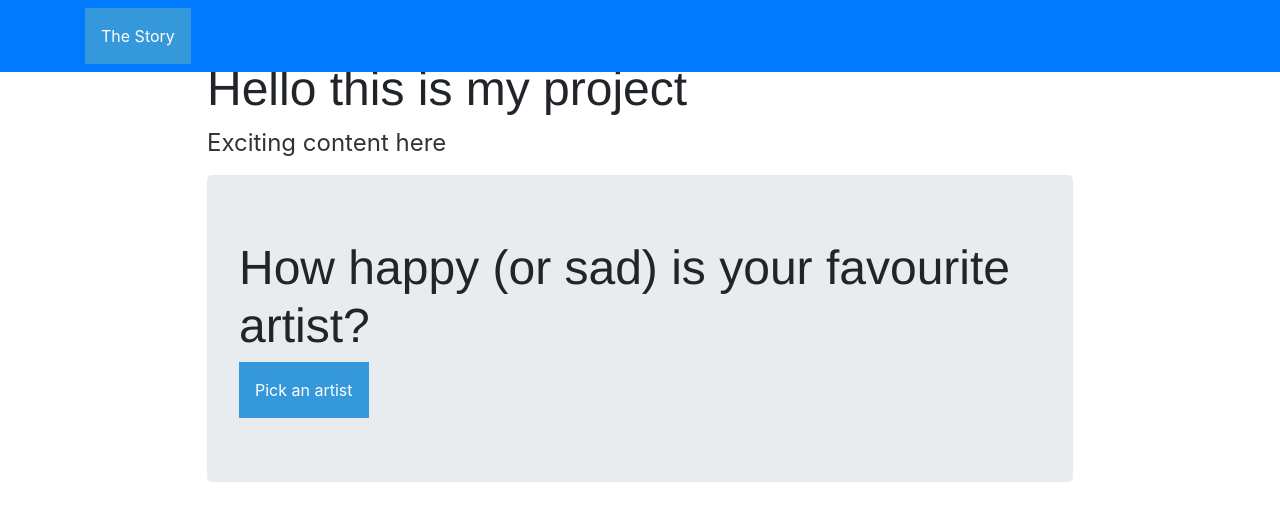
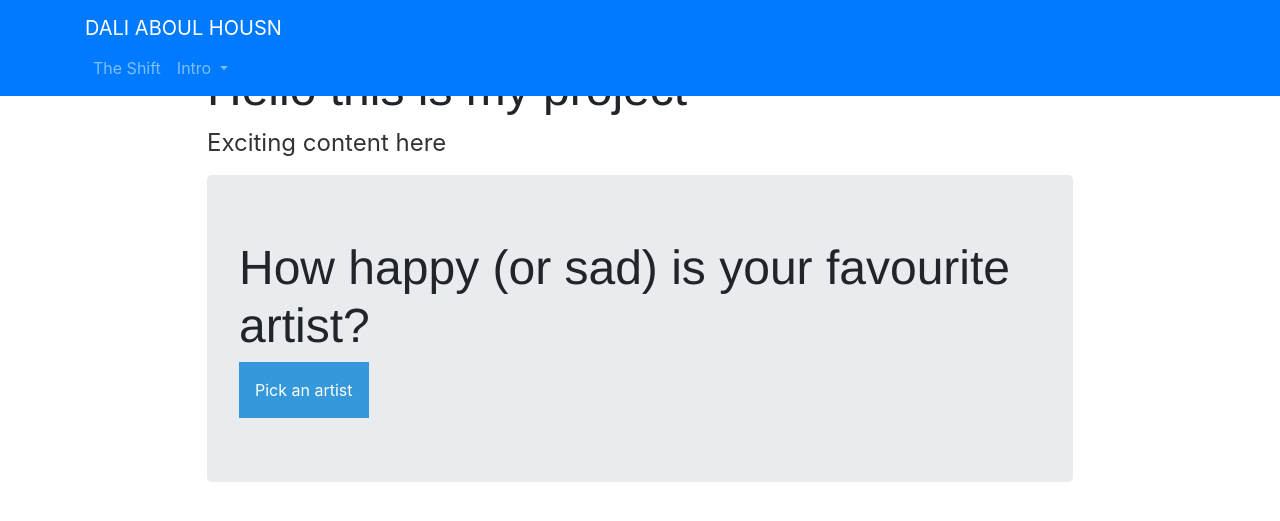
Before and after one commit to ah-dali/ah-dali.github.io, a Jekyll site: the page built from index.html, in a window 1280 px wide. Shown: the top 521 px of the page. Built offline with Jekyll 4.4.1, drawn with Linux system fonts in a browser that asks for light colours; nearby versions of some CDN libraries; library files that are not in the unit come from our copies.

Commit message:
Update default.html

```diff
--- a/_layouts/default.html
+++ b/_layouts/default.html
@@ -13,21 +13,28 @@
 	     <div class="navbar navbar-expand-lg fixed-top navbar-dark bg-primary">
 		<div class="container">
 			<div class="navbar-header">
+				<a class="navbar-brand" href=#myPage>DALI ABOUL HOUSN</a>
 				 <button class="navbar-toggler" type="button" data-toggle="collapse" data-target="#navbarResponsive" aria-controls="navbarResponsive" aria-expanded="false" aria-label="Toggle navigation">
-                    			<a class="navbar-brand" href=#myPage>DALI ABOUL HOUSN</a>
 					 <span class="navbar-toggler-icon"></span>
                			 </button>
-				<div class="dropdown">
-				<button class="dropbtn">The Story
-					<i class="fa fa-caret-down"></i>
-				</button>
-				<div class="dropdown-content">
-        		        	<a href="/">Intro</a>
-	        	        	<a href="/sad">Music Today</a>
-        				<a href="/happy">Decades Before</a>
-        				<a href="/conclusion">The Shift</a>
+				<div class="collapse navbar-collapse" id="navbarResponsive">
+                    			<ul class="navbar-nav">
+                        			<li class="nav-item">
+                            				<a class="nav-link" href="/">The Shift</a>
+                        			</li>
+                        			<li class="nav-item dropdown">
+                            				<a class="nav-link dropdown-toggle" data-toggle="dropdown" href="#" id="download">Intro <span class="caret"></span></a>
+                            				<div class="dropdown-menu" aria-labelledby="download">
+                                				<a class="dropdown-item" href="/">Music Today</a>
+                                				<div class="dropdown-divider"></div>
+                                				<a class="dropdown-item" href="../4/flatly/bootstrap.min.css">bootstrap.min.css</a>
+                                				<a class="dropdown-item" href="../4/flatly/bootstrap.css">bootstrap.css</a>
+                                				<div class="dropdown-divider"></div>
+                                				<a class="dropdown-item" href="/past">Past Decades</a>
+                                				<a class="dropdown-item" href="/change">Change Over the Years</a>
+                             				</div>
+						</li>
 				</div>
-			        </div>
 		  	</div>
 	 	   </div>
 		</div>
```
